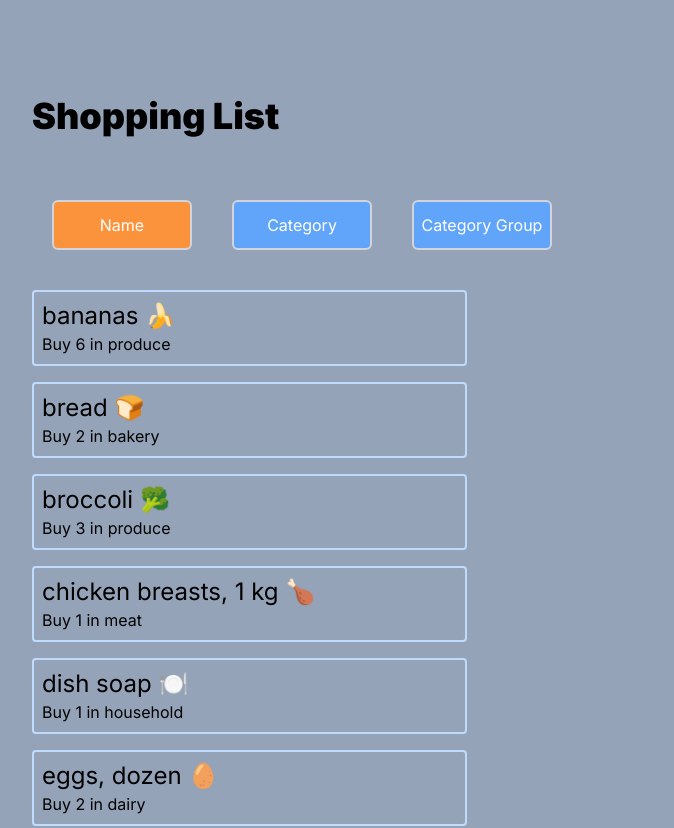
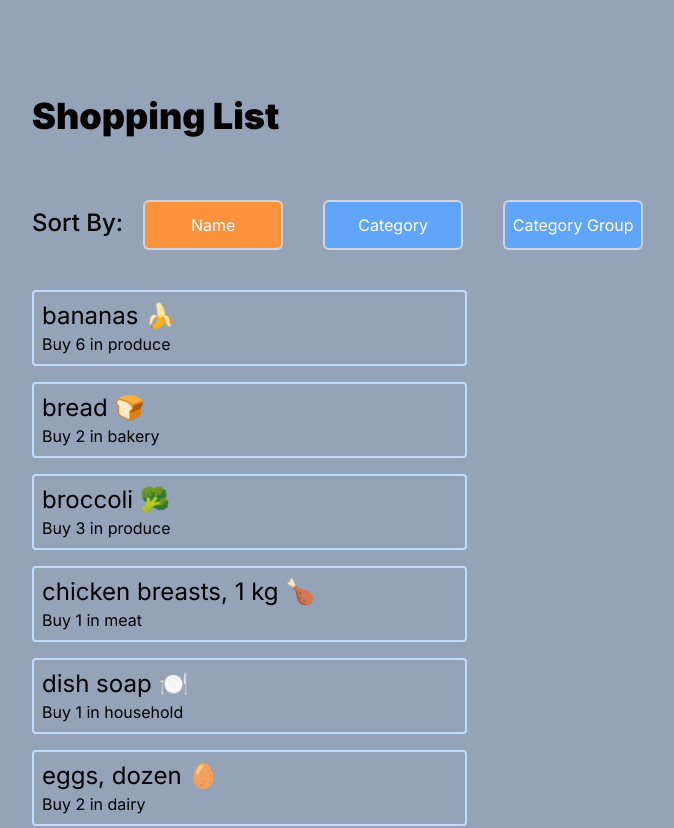
Before and after one commit to Rimon83/cprg306-assignments, a Next.js app: page /week5 in a window 1280 px wide. Shown: the top 828 px of the page, without its empty margins (64-738 px from the left). Built offline with nearby package versions, Linux system fonts and the light colour scheme.

Commit message:
update item-list.js

```diff
--- a/app/week5/item-list.js
+++ b/app/week5/item-list.js
@@ -38,8 +38,9 @@ export default function ItemList() {
 
   return (
     <section>
+     <h1 className="text-2xl inline-block font-medium">Sort By: </h1>
       <button
-        className={`h-[50px] w-[140px] border-2 rounded-md my-10 mx-5 border-gray-300 text-white ${
+        className={`h-[50px] w-[140px] border-2 rounded-md my-10 mx-5 border-gray-300 inline-block text-white ${
           sortBy === "name" ? "bg-orange-400" : "bg-blue-400"
         }`}
         onClick={nameButton}
```
